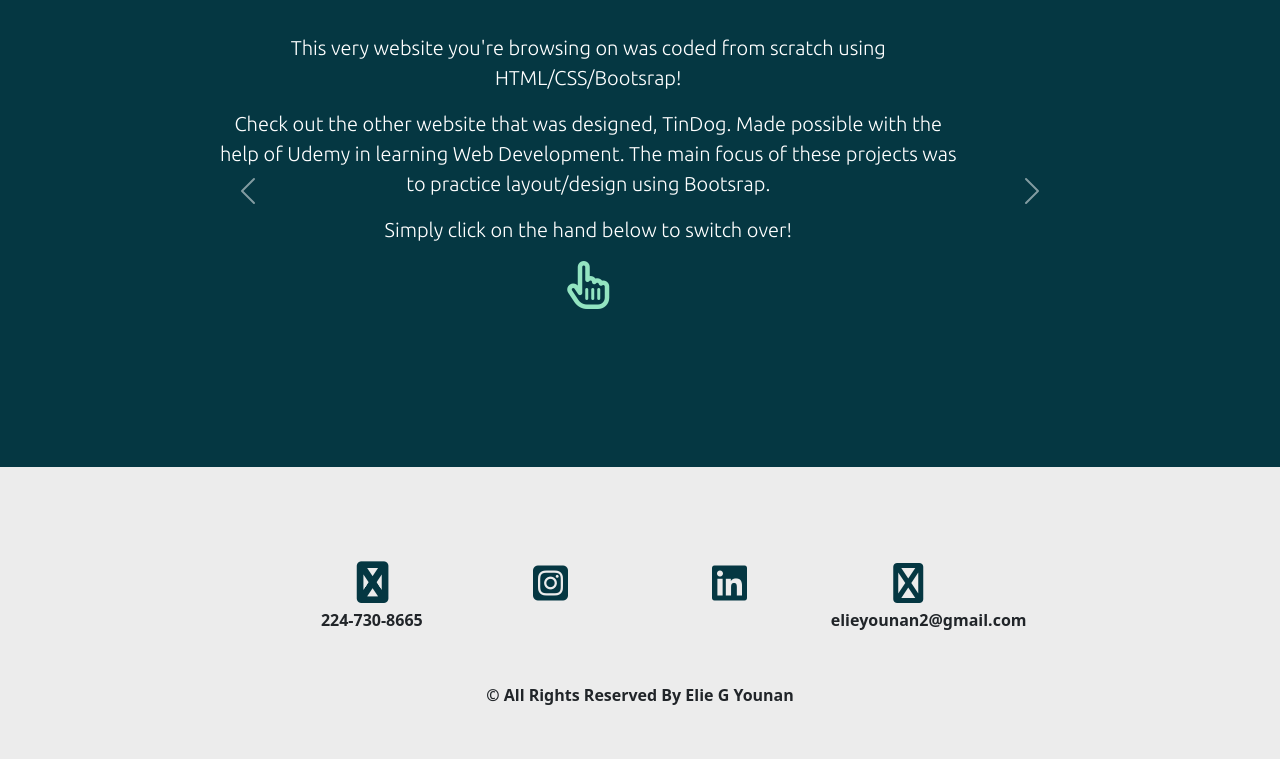
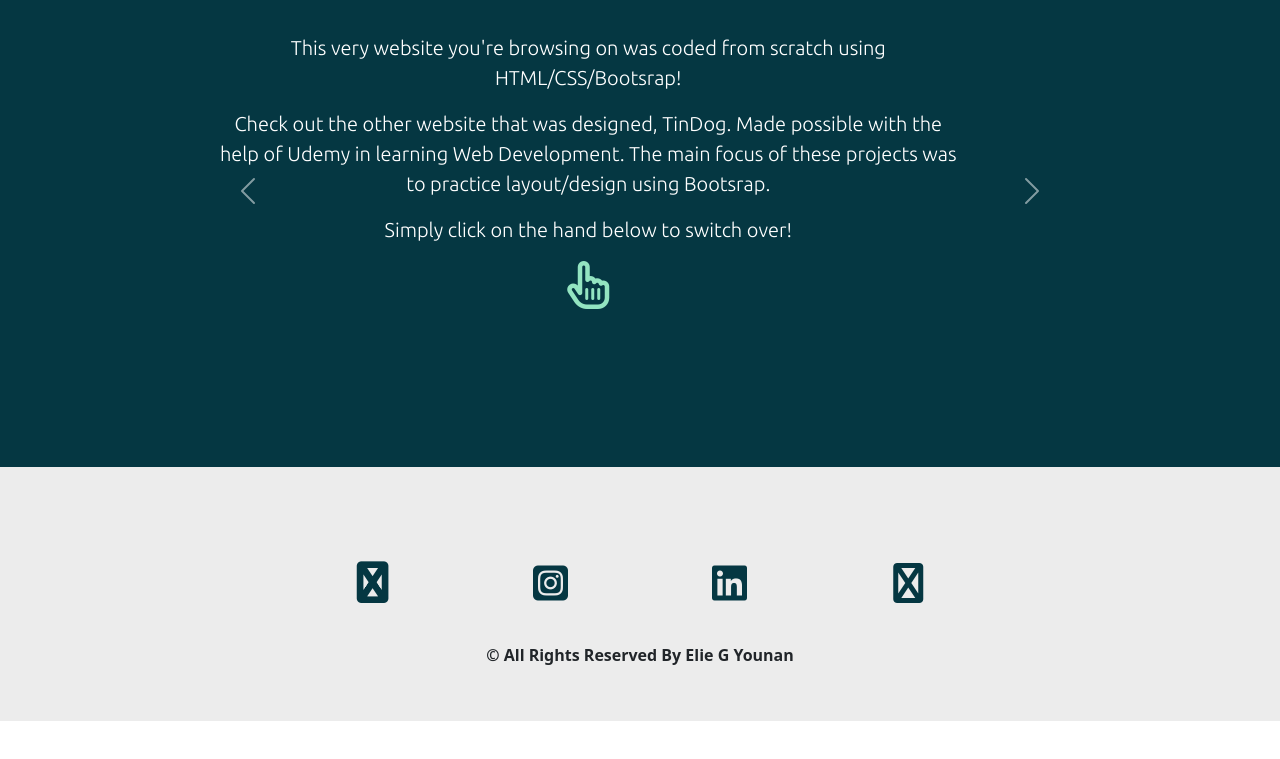
Before and after one commit to elieyounan/PersonalSite, a plain HTML site: page index.html in a window 1280 px wide. Shown: the part 1889-2648 px from the top of the page. After the commit the page ends 2610 px from the top, so only its background shows below. Drawn offline with nearby package versions, Linux system fonts and the light colour scheme.

Commit message:
Update index.html

```diff
--- a/index.html
+++ b/index.html
@@ -196,7 +196,7 @@
       <div class="row">
         <div class="col-lg-3">
           <a href="tel:2247308665"><i class="fa-brands fa-solid fa-mobile-screen-button"></i></a>
-          <p>224-730-8665</p>
+
         </div>
         <div class="col-lg-3">
           <a href="https://www.instagram.com/elie.younan/"><i class="fa-brands fa-instagram-square"></i></a>
@@ -206,7 +206,7 @@
         </div>
         <div class="col-lg-3">
           <a href="mailto:elieyounan2@gmail.com"><i class="fa-brands fa-regular fa-paper-plane"></i></a>
-          <p>elieyounan2@gmail.com</p>
+
         </div>
       </div>
 
```
